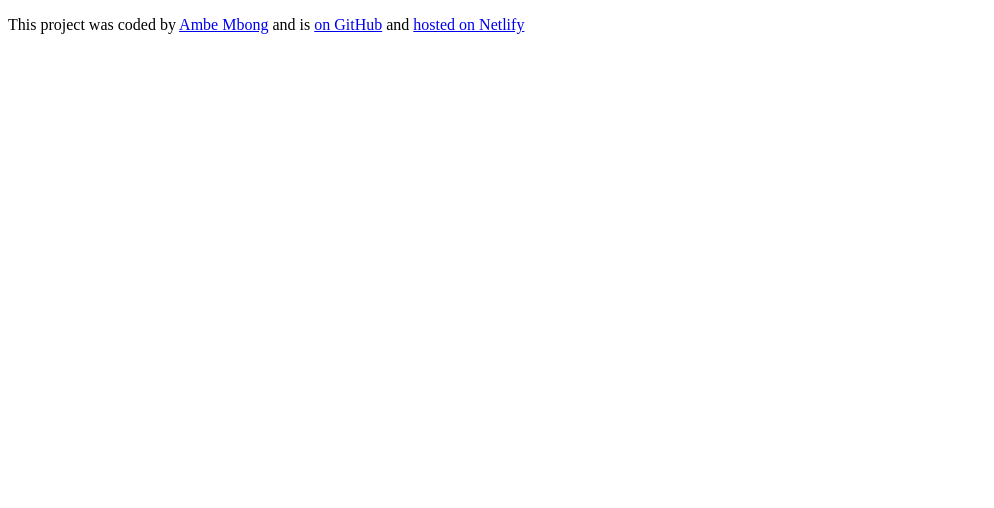
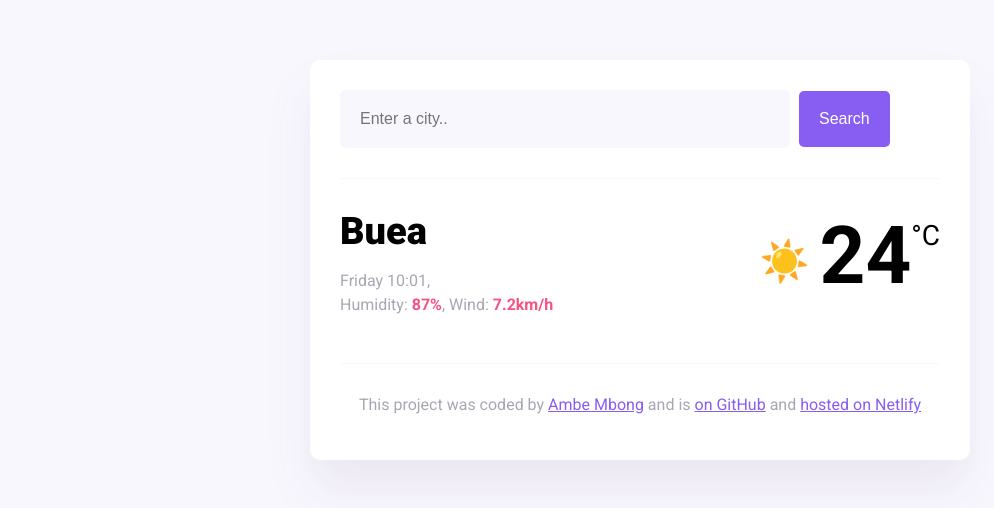
Before and after one commit to Ambe-Mbong-Nwi/Shecodes_Weather_Forcast, a plain HTML site: page index.html in a window 1280 px wide. Shown: the whole page, without its empty margins (0-994 px from the left). Drawn offline with nearby package versions, Linux system fonts and the light colour scheme; no server answers.

Commit message:
added other functionalities like humidity, windspeed, icon from the api with the help of axios

```diff
--- a/index.html
+++ b/index.html
@@ -14,7 +14,37 @@
     <title>My weather application</title>
   </head>
   <body>
-
+    <div class="weather-app">
+      <header>
+        <form id="search-form">
+          <input
+            type="search"
+            placeholder="Enter a city.."
+            required
+            class="search-input"
+            id="search-input"
+          />
+          <input type="submit" value="Search" class="search-button" />
+        </form>
+      </header>
+      <main>
+        <div class="current-weather">
+          <div>
+            <h1 class="current-city" id="current-city">Buea</h1>
+            <p class="current-details">
+              <span id="current-date"></span>, <span id="description"></span
+              ><br />
+              Humidity: <strong id="humidity">87%</strong>, Wind:
+              <strong id="windSpeed">7.2km/h</strong>
+            </p>
+          </div>
+          <div class="current-temperature">
+            <span class="current-temperature-icon">☀️</span
+            ><span class="current-temperature-value">24</span
+            ><span class="current-temperature-unit">°C</span>
+          </div>
+        </div>
+      </main>
       <footer>
         <p>
           This project was coded by
@@ -23,7 +53,7 @@
           >
           and is
           <a
-            href="https://github.com/Ambe-Mbong-Nwi/Shecodes_Weather_Forcast"
+            href="https://github.com/Ambe-Mbong-Nwi/Shecodes_Hosting_Challenge"
             target="_blank"
           >
             on GitHub</a
--- a/index.js
+++ b/index.js
@@ -0,0 +1,76 @@
+//SEARCH ENGINE CHALLENGE
+//remember to import axios in index.html
+//when a user searches for a city (example: Sydney), it should display the name of the city on the result page and the current temperature of the city.
+
+//func gets temp from api & replaces innerHTML
+function showTemp(response) {
+  let temperature = Math.round(response.data.temperature.current);
+  let cityElement = document.querySelector("#current-city"); //selecting the city element for replacement on the page later
+  let temperatureSpan = document.querySelector(
+    "span.current-temperature-value"
+  );
+  let iconElement = document.querySelector("span.current-temperature-icon");
+  let descriptionElement = document.querySelector("#description");
+  let humidityElement = document.querySelector("#humidity");
+  let windSpeedElement = document.querySelector("#windSpeed");
+
+  cityElement.innerHTML = response.data.city;
+  temperatureSpan.innerHTML = `${temperature}`;
+  iconElement.innerHTML = `<img src="${response.data.condition.icon_url}" class="weather-app-icon" />`;
+  descriptionElement.innerHTML = response.data.condition.description;
+  humidityElement.innerHTML = `${response.data.temperature.humidity}%`;
+  windSpeedElement.innerHTML = `${response.data.wind.speed}km/h`;
+}
+
+function searchCity(city) {
+  //taking the name of the city from the user input form
+  let key = "46a056oa19894b3bfe7e734b4tb25075";
+  let apiUrl = `https://api.shecodes.io/weather/v1/current?query=${city}&key=${key}&units=metric`; //the city and key are gotten from the variables above.
+
+  axios.get(apiUrl).then(showTemp); //gets the apiURL then executes the func below
+}
+
+function searchSubmit(event) {
+  event.preventDefault();
+  let searchInputElement = document.querySelector("#search-input"); //stores input user types in search bar
+
+  searchCity(searchInputElement.value);
+}
+
+//selecting present default date, getting present date and displaying our formated version using the formatDate function
+let currentDateELement = document.querySelector("#current-date");
+let currentDate = new Date();
+
+function formatDate(date) {
+  let minutes = date.getMinutes();
+  let hours = date.getHours();
+  let day = date.getDay();
+
+  if (minutes < 10) {
+    minutes = `0${minutes}`;
+  }
+
+  if (hours < 10) {
+    hours = `0${hours}`;
+  }
+
+  let days = [
+    //doing this bcos dates are given in numbers from 0 to 6 so we create an array to match those numbers.
+    "Sunday",
+    "Monday",
+    "Tuesday",
+    "Wednesday",
+    "Thursday",
+    "Friday",
+    "Saturday",
+  ];
+
+  let formattedDay = days[day];
+  return `${formattedDay} ${hours}:${minutes}`;
+}
+
+currentDateELement.innerHTML = formatDate(currentDate); //changing default date to the present formated one.
+let searchForm = document.querySelector("#search-form"); //targetting the form so when submit event is triggered(click), the above search function runs.
+searchForm.addEventListener("submit", searchSubmit);
+
+searchCity("Buea");
--- a/styles.css
+++ b/styles.css
@@ -0,0 +1,98 @@
+body {
+  background: #f9f7fe;
+  font-family: "Roboto", sans-serif;
+}
+
+a {
+  color: #885df1;
+}
+
+.weather-app {
+  background: white;
+  max-width: 600px;
+  margin: 60px auto;
+  padding: 30px;
+  border-radius: 10px;
+  box-shadow: 0 30px 50px rgba(65, 50, 100, 0.08);
+}
+
+header {
+  border-bottom: 1px solid #f9f7fe;
+  padding-bottom: 30px;
+}
+
+.search-input {
+  background-color: #f9f7fe;
+  border: none;
+  color: rgba(39, 33, 66, 0.4);
+  font-size: 16px;
+  padding: 20px;
+  width: 75%;
+  border-radius: 6px;
+}
+
+.search-button {
+  margin-left: 5px;
+  font-size: 16px;
+  background-color: #885df1;
+  color: white;
+  border: none;
+  padding: 20px;
+  line-height: 1;
+  border-radius: 5px;
+}
+
+main {
+  padding: 30px 0;
+}
+
+.current-temperature {
+  font-size: 48px;
+}
+
+.current-weather {
+  display: flex;
+  justify-content: space-between;
+}
+
+.current-city {
+  font-size: 38px;
+  font-weight: 900;
+  margin: 0;
+}
+.current-details {
+  color: rgba(39, 33, 66, 0.4);
+  font-size: 16px;
+  font-weight: 400;
+  line-height: 24px;
+}
+
+.current-details strong {
+  color: #f65282;
+}
+
+.current-temperature-icon {
+  position: relative;
+  top: -8px;
+  font-size: 40px;
+  margin-right: 10px;
+}
+
+.current-temperature-value {
+  font-size: 80px;
+  font-weight: bold;
+}
+
+.current-temperature-unit {
+  font-size: 28px;
+  position: relative;
+  top: -38px;
+}
+
+footer {
+  border-top: 1px solid #f9f7fe;
+  text-align: center;
+  padding-top: 15px;
+
+  color: rgba(39, 33, 66, 0.4);
+}
```
Also changed, not shown: img/four.png (added), img/one.png (added), img/three.png (added), img/two.png (added), 1 other file.
